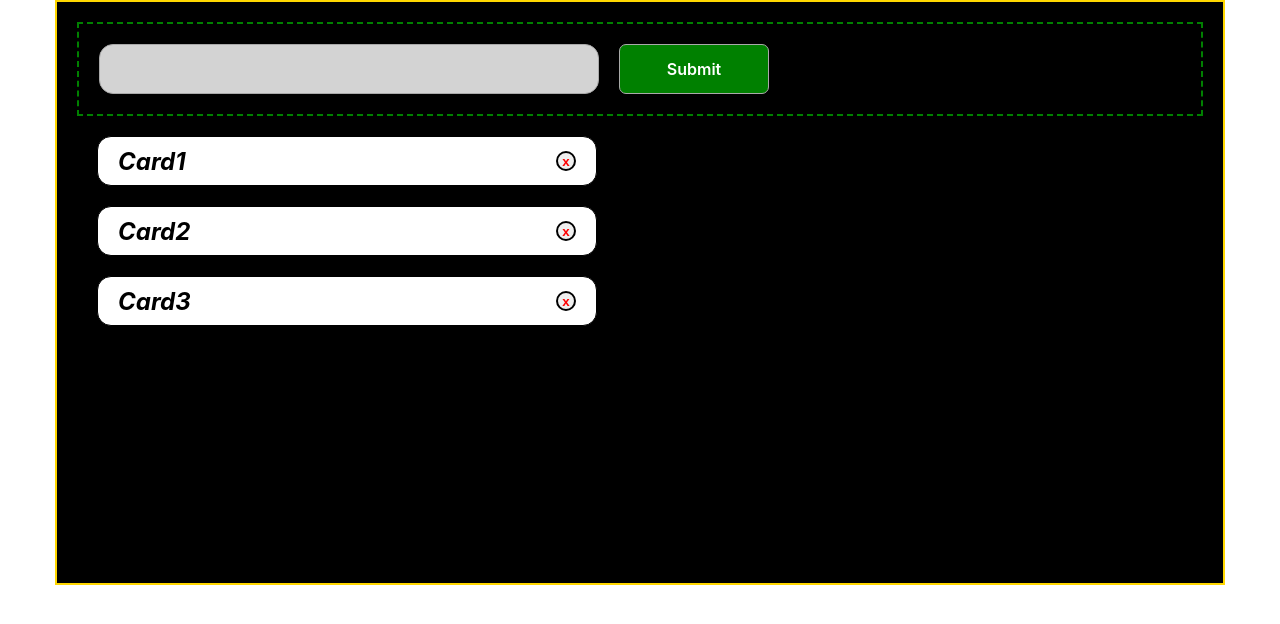
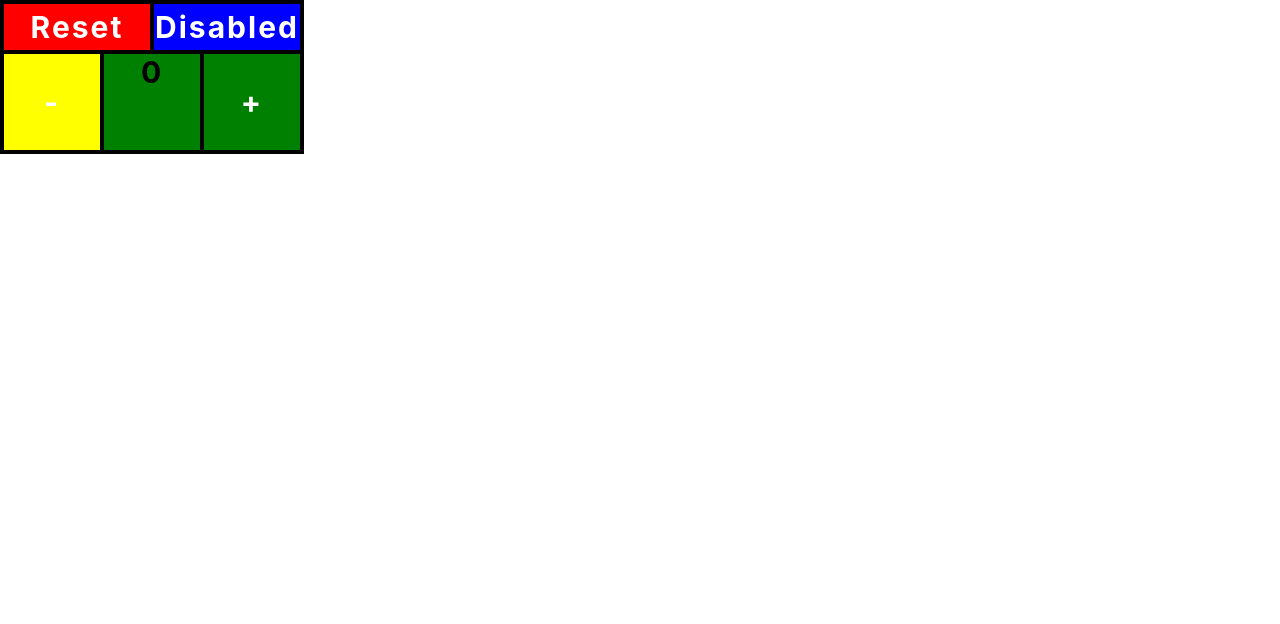
Before and after one commit to AllaDihtiarova/MyApp, a React (Create React App) app: page /counter in a window 1280 px wide. Shown: the top 624 px of the page. Built offline with nearby package versions, Linux system fonts and the light colour scheme.

Commit message:
First commit Counter

```diff
--- a/src/App.js
+++ b/src/App.js
@@ -5,6 +5,7 @@ import { About } from './components/About';
 import { Blog } from './components/Blog';
 import { Contact } from './components/Contact';
 import { Help } from './components/Help';
+import { Counter } from './components/Counter';
 
 export const App = () => {
 
@@ -19,7 +20,8 @@ export const App = () => {
           <Route path="/about" element={<About />} />
           <Route path="/blog" element={<Blog />} />
           <Route path="/contact" element={<Contact />} />
-          <Route path="/help" element={ <Help/>} />
+          <Route path="/help" element={<Help />} />
+          <Route path="/counter" element={<Counter />} />
         </Routes>
 
       </BrowserRouter>
--- a/src/Counter.js
+++ b/src/Counters.js
@@ -1,6 +1,6 @@
 import { useState, useEffect } from 'react';
 
-export const Counter = () => {
+export const Counters = () => {
 
   const [counterA, setCounterA] = useState(JSON.parse(window.localStorage.getItem("counterA")) ?? 0);
   const [counterB, setCounterB] = useState(JSON.parse(window.localStorage.getItem("counterB")) ?? 0);
--- /dev/null
+++ b/src/components/Counter.js
@@ -0,0 +1,39 @@
+import { useState } from 'react';
+import styles from "../styles/components/Counter.module.css"
+
+export const Counter = () => {
+
+  // const [counter, setCounter] = useState(JSON.parse(window.localStorage.getItem("counter")) ?? 0);
+  const [counter, setCounter] = useState(0)
+  const [disabled, setDisabled] = useState("Disabled")
+
+  const handleCounterIncrement = () => {
+    setCounter(state => state + 1);
+  };
+
+  const handleCounterDecrement = () => {
+    setCounter(state => state - 1);
+  };
+
+  const handleReset = () => {
+    setCounter(0)
+  }
+
+  const handleDisabled = () => {
+    setDisabled("Enabled")
+  }
+
+  return (
+    <div style={{border: "2px solid black", width: "304px"}}>
+    <div className={styles.container}>
+      <button type="button" onClick={handleReset} className={styles.button} style={{ backgroundColor: "red" }}>Reset</button>
+      <button type="button" onClick={handleDisabled} className={styles.button} style={{ backgroundColor: "blue" }}>{ disabled}</button>
+    </div >
+    <div className={styles.container}>
+      <button type="button" onClick={handleCounterDecrement} className={styles.counter} style={{ backgroundColor: "yellow", color: "white" }}>-</button>
+      <div className={styles.counter} style={{backgroundColor: (counter<0) ? "red" : "green"}}>{ counter }</div>
+      <button type="button" onClick={handleCounterIncrement} className={styles.counter} style={{ backgroundColor: "green", color: "white" }}>+</button>
+      </div >
+    </div>
+  );
+}
--- a/src/index.js
+++ b/src/index.js
@@ -2,13 +2,13 @@ import React from 'react';
 import ReactDOM from 'react-dom/client';
 
 import './index.css';
-import { Form } from './components';
+// import { Form } from './components';
 import { App } from './App';
 
 const root = ReactDOM.createRoot(document.getElementById('root'));
 root.render(
   <React.StrictMode>
-    <Form />
+    {/* <Form /> */}
     <App/>
   </React.StrictMode>
 );
--- /dev/null
+++ b/src/styles/components/Counter.module.css
@@ -0,0 +1,29 @@
+.container {
+  display: flex;
+}
+
+.button {
+  padding: 0;
+  font: inherit;
+  height: 50px;
+  width: 150px;
+  border: 2px solid black;
+  color: white;
+  font-weight: 700;
+  font-size: 30px;
+	letter-spacing: 2px;
+	text-align: center;
+}
+
+.counter {
+  display: table-cell;
+  vertical-align: middle;
+  font: inherit;
+  height: 100px;
+  width: 100px;
+  border: 2px solid black;
+  font-weight: 700;
+  font-size: 30px;
+	letter-spacing: 2px;
+	text-align: center;
+}
```
